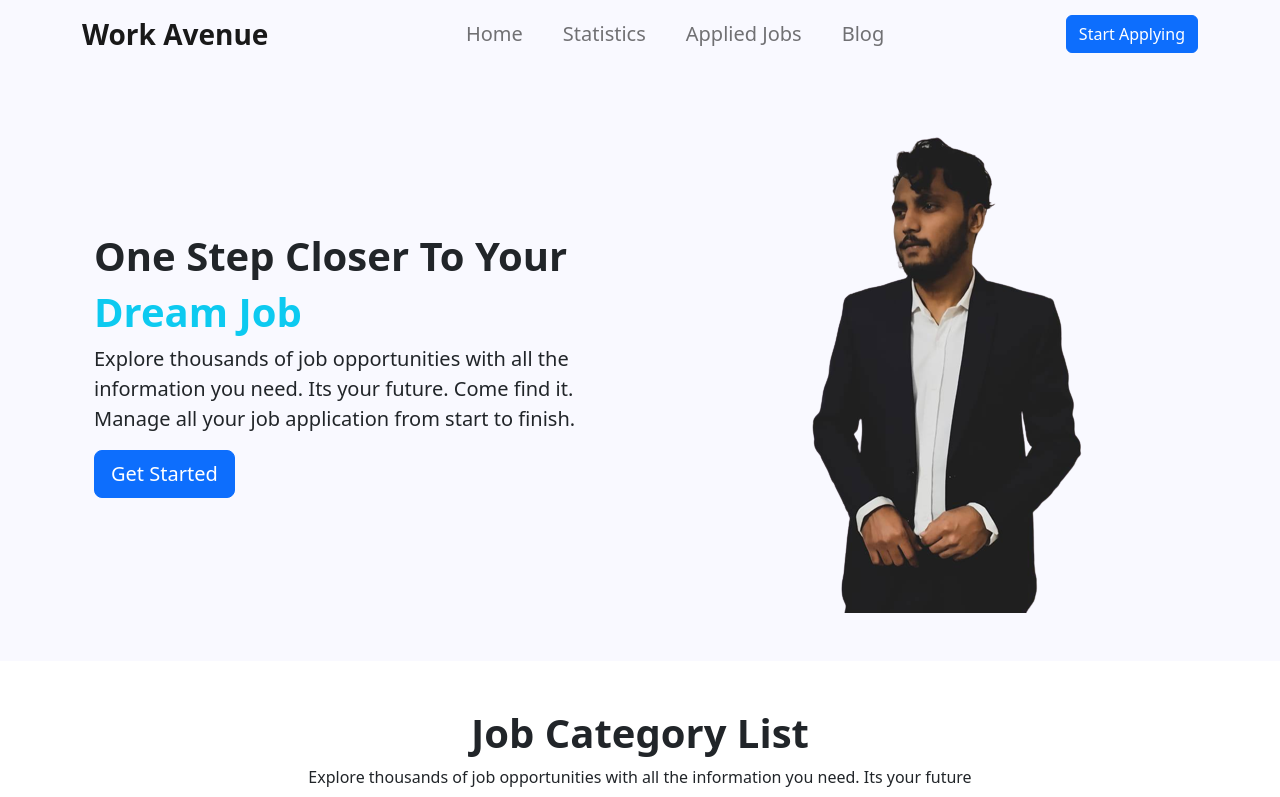
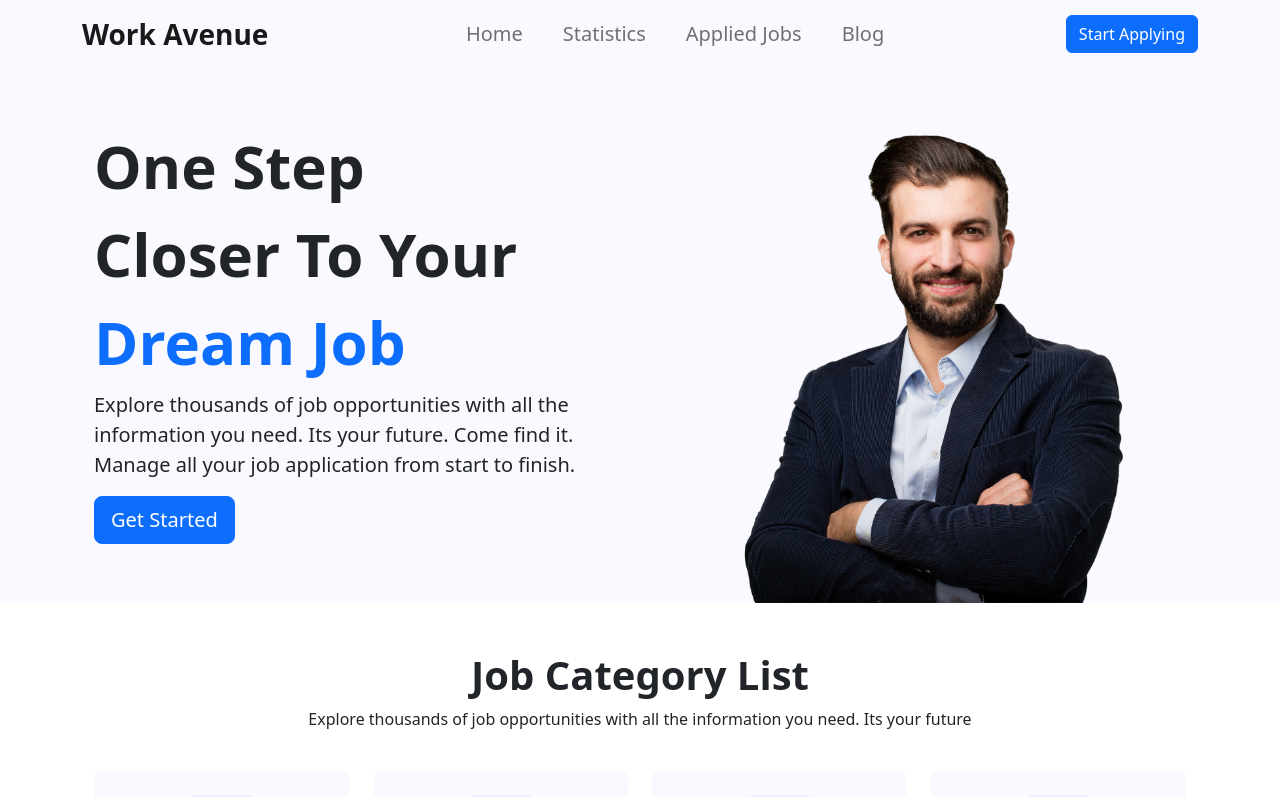
Before and after one commit to tanvir27/Career-Track, a React (Vite) app: page / in a window 1280 px wide. Shown: the top 797 px of the page. Built offline with nearby package versions, Linux system fonts and the light colour scheme.

Commit message:
banner section modified

```diff
--- a/src/components/Home/Home.css
+++ b/src/components/Home/Home.css
@@ -0,0 +1,5 @@
+.banner-section h1 {
+  font-weight: 700;
+  font-size: 60px;
+  line-height: 80px;
+}
--- a/src/components/Home/Home.jsx
+++ b/src/components/Home/Home.jsx
@@ -1,6 +1,6 @@
 import React, { useEffect, useState } from "react";
 import { Container, Row, Col, Button } from "react-bootstrap";
-import bannerImg from "../../assets/banner.png";
+import bannerImg from "../../../public/assets/All Images/P3OLGJ1 copy 1.png";
 import "./Home.css";
 import { Link } from "react-router-dom";
 import CategoryList from "../CategoryList/CategoryList";
@@ -15,29 +15,35 @@ const Home = () => {
 
   return (
     <div>
-      <div className="common-styles mx-auto mb-5">
+      <div className="banner-section common-styles mx-auto mb-5">
         <Container>
-          <Row className="mx-auto align-items-center text-center py-md-5 py-3">
+          <Row className="mx-auto align-items-center text-center pt-md-5 pt-3">
             <Col md={6} className="text-sm-center text-md-start">
-              <h1 className="fw-bold">One Step Closer To Your </h1>
-              <h1 className="text-info fw-bold">Dream Job</h1>
-              <p className="lead">
+              <h1 className=" ">One Step </h1>
+              <h1 className="">Closer To Your </h1>
+              <h1 className="text-primary">Dream Job</h1>
+              <p className="fs-5">
                 Explore thousands of job opportunities with all the information
                 you need. Its your future. Come find it. Manage all your job
                 application from start to finish.
               </p>
               <Link to={"/"}>
-                <Button variant="primary" className="btn-lg">
+                <Button variant="primary" className="btn-lg mb-5">
                   Get Started
                 </Button>
               </Link>
             </Col>
             <Col md={6} className="">
-              <img src={bannerImg} alt="Banner" className="img-fluid" />
+              <img
+                src={bannerImg}
+                alt="Banner"
+                className="img-fluid position-relative align-bottom"
+              />
             </Col>
           </Row>
         </Container>
       </div>
+
       <div className="container my-5 text-center">
         <h1 className="fw-bold">Job Category List</h1>
         <p>
```
